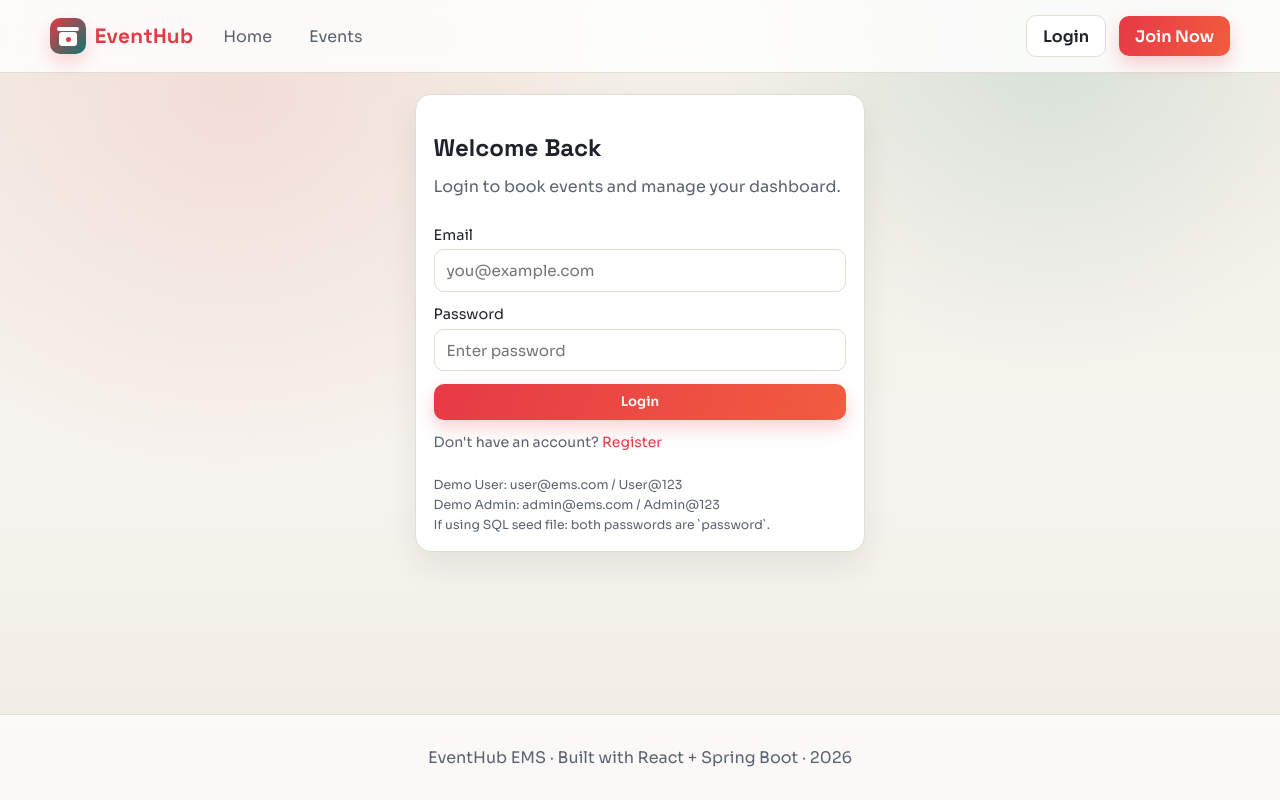
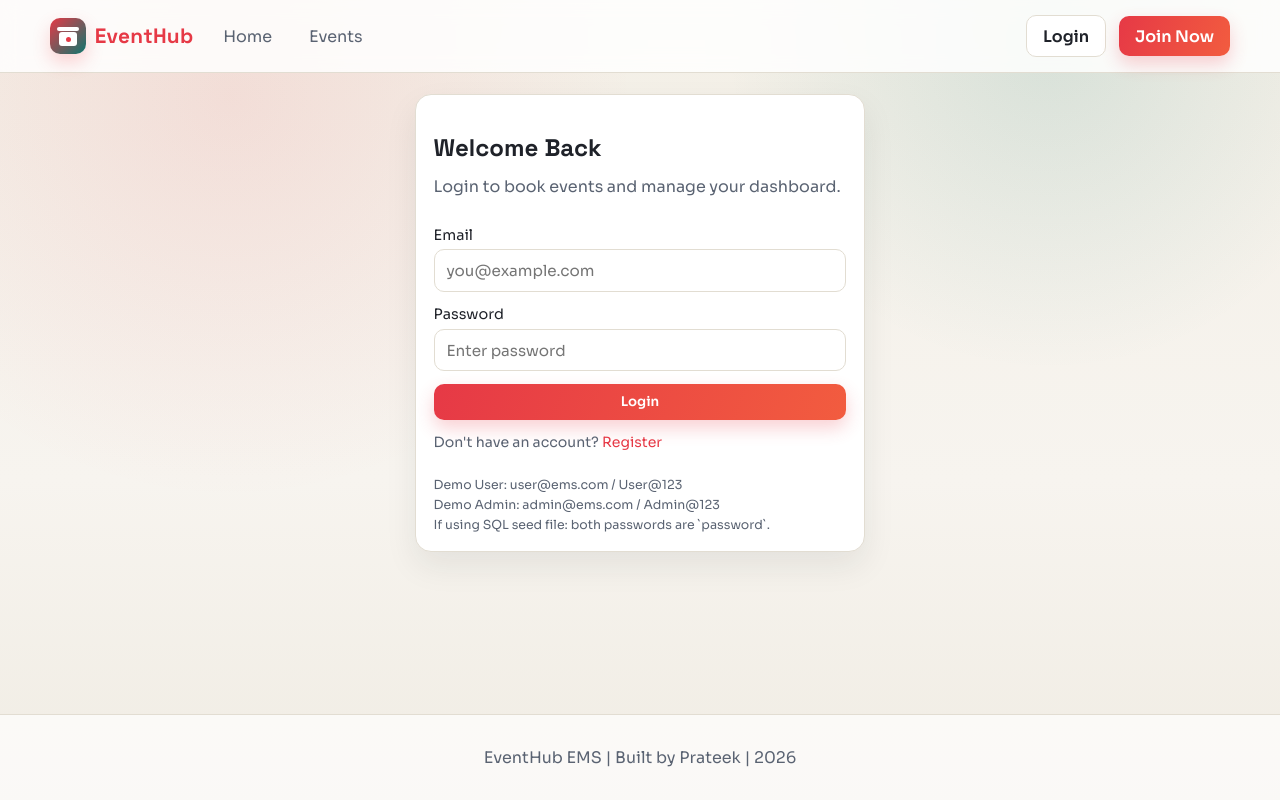
Before and after one commit to Prateek-Gokhale/Event-Management-System-EMS-, a React (Vite) app in the folder frontend/: page /login in a window 1280 px wide. Built offline with nearby package versions, Linux system fonts and the light colour scheme; no server answers.

Commit message:
Update footer credit

```diff
--- a/frontend/src/components/Footer.jsx
+++ b/frontend/src/components/Footer.jsx
@@ -1,7 +1,7 @@
 function Footer() {
   return (
     <footer className="footer">
-      <p>EventHub EMS · Built with React + Spring Boot · 2026</p>
+      <p>EventHub EMS | Built by Prateek | 2026</p>
     </footer>
   );
 }
```
